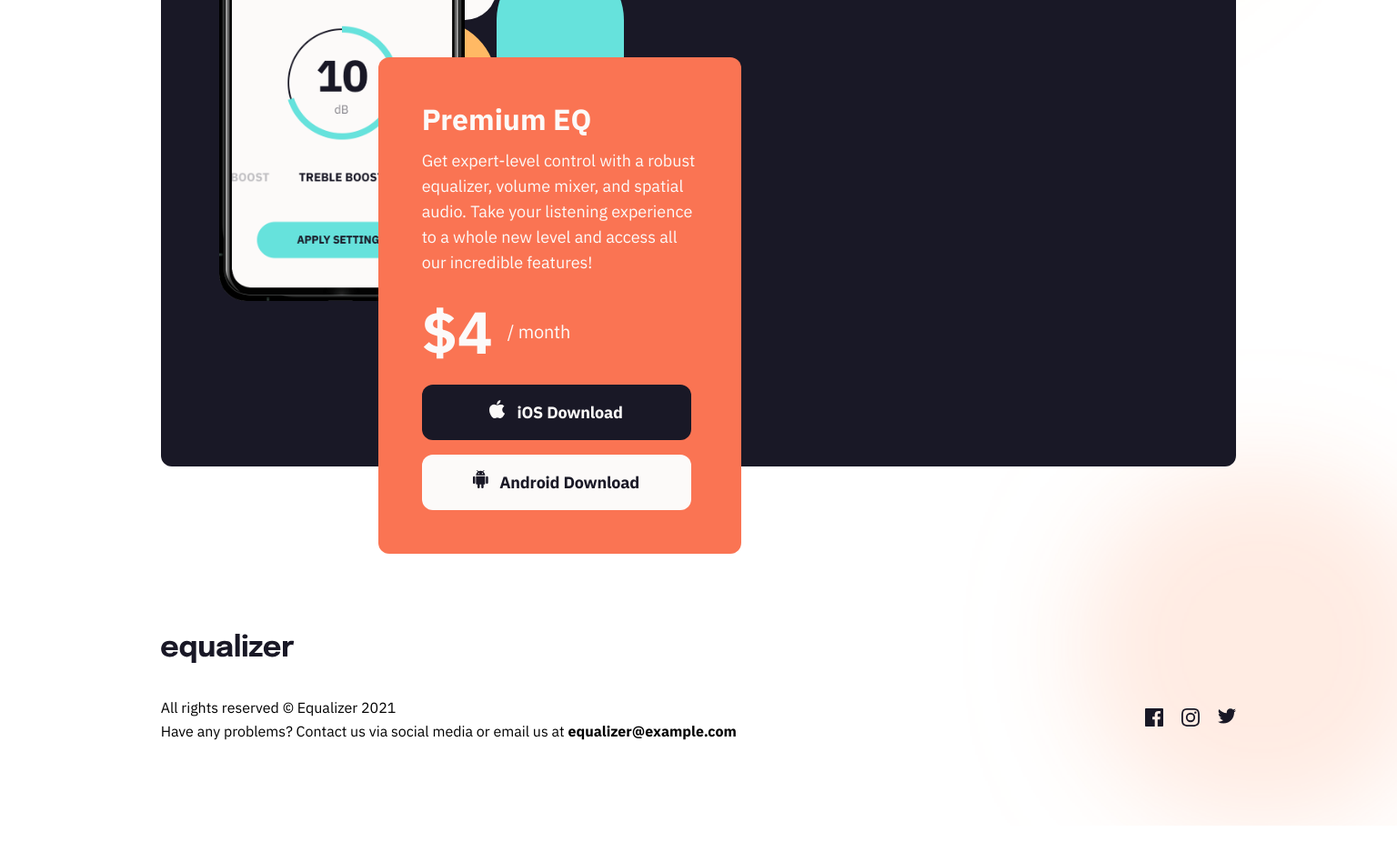
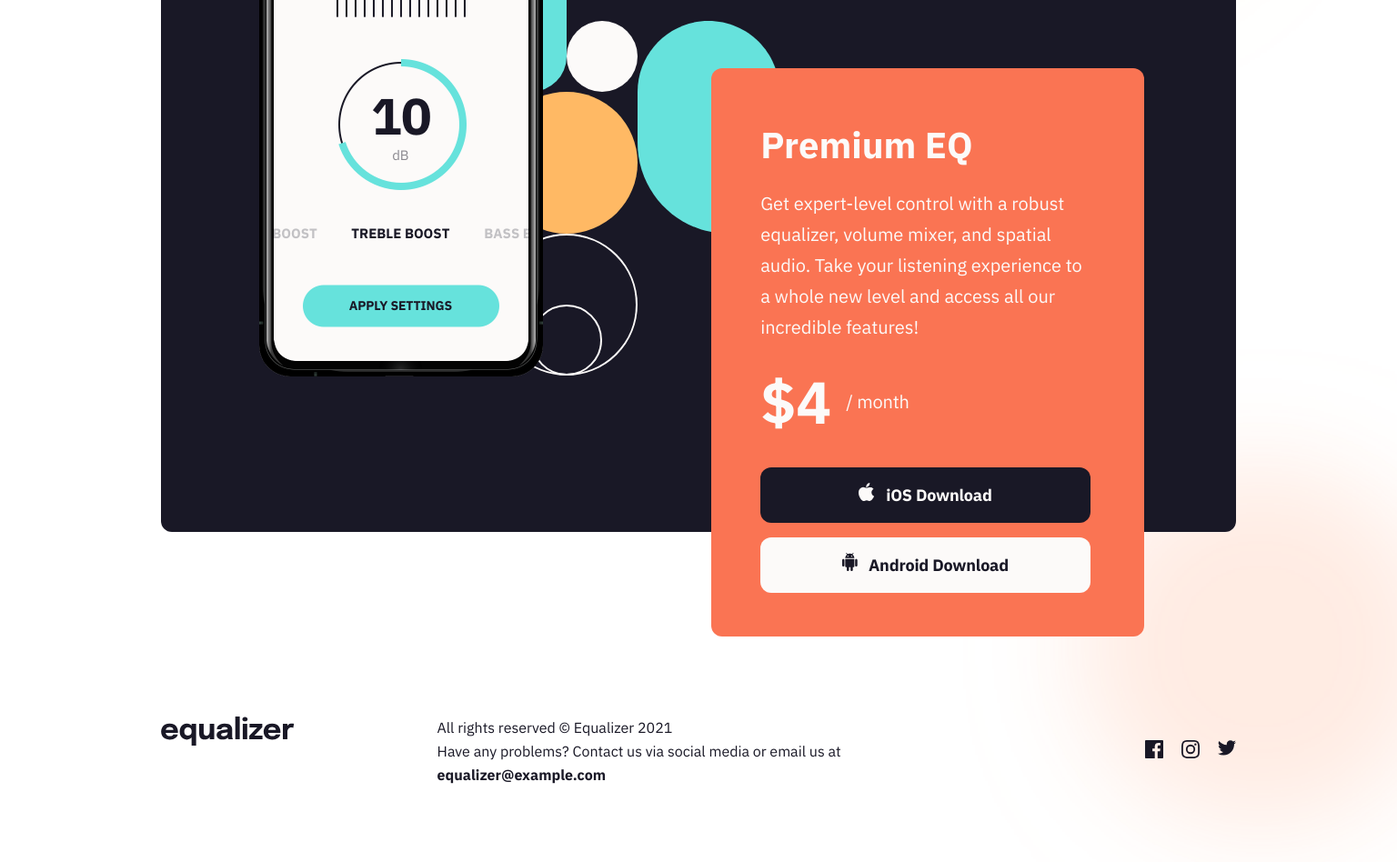
Before and after one commit to AndreaV89/equalizer-landing-page, a plain HTML site: page index.html in a window 1536 px wide. Shown: the part 880-1828 px from the top of the page at 91% size. Before the commit the page ends 1788 px from the top, so only its background shows below. Drawn offline with Linux system fonts and the light colour scheme.

Commit message:
finished

```diff
--- a/index.html
+++ b/index.html
@@ -39,12 +39,12 @@
       <div class="social-container">
         <div class="contact">
           <p>All rights reserved © Equalizer 2021</p>
-          <p>Have any problems? Contact us via social media or email us at <span>equalizer@example.com</span></p>
+          <p>Have any problems? Contact us via social media or email us at <a href="mailto:equalizer@example.com">equalizer@example.com</a></p>
         </div>
         <ul class="social-links">
-          <li><a href="#"><img src="assets/icon-facebook.svg" alt="Facebook"></a></li>
-          <li><a href="#"><img src="assets/icon-instagram.svg" alt="Instagram"></a></li>
-          <li><a href="#"><img src="assets/icon-twitter.svg" alt="Twitter"></a></li>
+          <li><a href="#"><svg class="icon" width="20" height="20" xmlns="http://www.w3.org/2000/svg"><path d="M18.896 0H1.104C.494 0 0 .494 0 1.104v17.793C0 19.506.494 20 1.104 20h9.58v-7.745H8.076V9.237h2.606V7.01c0-2.583 1.578-3.99 3.883-3.99 1.104 0 2.052.082 2.329.119v2.7h-1.598c-1.254 0-1.496.597-1.496 1.47v1.928h2.989l-.39 3.018h-2.6V20h5.098c.608 0 1.102-.494 1.102-1.104V1.104C20 .494 19.506 0 18.896 0Z" fill="#191826"/></svg></a></li>
+          <li><a href="#"><svg class="icon" width="20" height="20" xmlns="http://www.w3.org/2000/svg"><path d="M10 1.802c2.67 0 2.987.01 4.042.059 2.71.123 3.975 1.409 4.099 4.099.048 1.054.057 1.37.057 4.04 0 2.672-.01 2.988-.057 4.042-.124 2.687-1.387 3.975-4.1 4.099-1.054.048-1.37.058-4.041.058-2.67 0-2.987-.01-4.04-.058-2.718-.124-3.977-1.416-4.1-4.1-.048-1.054-.058-1.37-.058-4.041 0-2.67.01-2.986.058-4.04.124-2.69 1.387-3.977 4.1-4.1 1.054-.048 1.37-.058 4.04-.058ZM10 0C7.284 0 6.944.012 5.877.06 2.246.227.227 2.242.061 5.877.01 6.944 0 7.284 0 10s.012 3.057.06 4.123c.167 3.632 2.182 5.65 5.817 5.817 1.067.048 1.407.06 4.123.06s3.057-.012 4.123-.06c3.629-.167 5.652-2.182 5.816-5.817.05-1.066.061-1.407.061-4.123s-.012-3.056-.06-4.122C19.777 2.249 17.76.228 14.124.06 13.057.01 12.716 0 10 0Zm0 4.865a5.135 5.135 0 1 0 0 10.27 5.135 5.135 0 0 0 0-10.27Zm0 8.468a3.333 3.333 0 1 1 0-6.666 3.333 3.333 0 0 1 0 6.666Zm5.338-9.87a1.2 1.2 0 1 0 0 2.4 1.2 1.2 0 0 0 0-2.4Z" fill="#191826"/></svg></a></li>
+          <li><a href="#"><svg class="icon" width="20" height="17" xmlns="http://www.w3.org/2000/svg"><path d="M20 2.172a8.192 8.192 0 0 1-2.357.646 4.11 4.11 0 0 0 1.805-2.27 8.22 8.22 0 0 1-2.606.996A4.096 4.096 0 0 0 13.847.248c-2.65 0-4.596 2.472-3.998 5.037A11.648 11.648 0 0 1 1.392 1a4.109 4.109 0 0 0 1.27 5.478 4.086 4.086 0 0 1-1.858-.513c-.045 1.9 1.318 3.679 3.291 4.075a4.113 4.113 0 0 1-1.853.07 4.106 4.106 0 0 0 3.833 2.849A8.25 8.25 0 0 1 0 14.658a11.616 11.616 0 0 0 6.29 1.843c7.618 0 11.923-6.434 11.663-12.205A8.354 8.354 0 0 0 20 2.172Z" fill="#191826"/></svg></a></li>
         </ul>
       </div>
     </footer>
--- a/style.css
+++ b/style.css
@@ -3,6 +3,7 @@
     font-family: 'IBM Plex Sans', sans-serif;
     margin: 0;
     padding: 0;
+    color: #191826;
 }
 
 .banner {
@@ -23,7 +24,7 @@ h1 {
     font-size: 16px;
     font-weight: 400;
     line-height: 26px;
-    margin-top: 20px;
+    margin-top: 23px;
 }
 
 .main-content {
@@ -35,18 +36,19 @@ h1 {
     background-color: #191826;
     border-radius: 12px;
     background-image: url(assets/bg-pattern-2.svg);
-    background-position: top 0 left 47px;
+    background-position: 50% 0;
     background-size: 280px;
     background-repeat: no-repeat;
 }
 
 .illustration-app {
-    width: auto;
-    height: 430px;
+    width: 209px;
     position: absolute;
     top: -98px;
-    left: 80px;
-    right: auto;
+    left: 0;
+    right: 0;
+    margin-left: auto;
+    margin-right: auto;
 }
 
 .description-container {
@@ -59,7 +61,8 @@ h1 {
 
 h2,
 .description,
-.price-container {
+.price-text,
+.price {
     color: #FCFAF9;
 }
 
@@ -99,7 +102,7 @@ h2 {
 
 .ios-download,
 .android-download {
-    width: 296px;
+    width: 100%;
     height: 61px;
     border-radius: 12px;
     font-size: 18px;
@@ -140,8 +143,9 @@ footer {
     line-height: 26px;
 }
 
-.contact span {
+.contact a {
     font-weight: 700;
+    text-decoration: none;
 }
 
 .social-links {
@@ -165,9 +169,9 @@ footer {
         background-size: 266px, 1100px;
     }
     .banner {
+        width: 75%;
         padding: 0;
         background: none;
-        margin-right: 209px;
     }
     h1 {
         font-size: 64px;
@@ -184,18 +188,18 @@ footer {
     .main-content {
         margin-top: 249px;
         margin-bottom: 183px;
-        background-position: top -31px left 229px;
+        background-position: 50% -31px;
     }
     .illustration-app {
-        height: 556px;
-        position: absolute;
+        width: 270px;
         top: -138px;
-        left: 64px;
+        left: 9.3%;
+        margin: 0;
     }
     .description-container {
         width: 399px;
         top: 150px;
-        left: 239px;
+        right: 8.4%;
         padding: 48px;
     }
     footer {
@@ -210,7 +214,7 @@ footer {
         justify-content: space-between;
     }
     .contact {
-        width: 55%;
+        width: 53%;
     }
     .social-links {
         margin: 0;
@@ -245,4 +249,58 @@ footer {
         line-height: 34px;
         margin-top: 40px;
     }
+    .main-content {
+        margin-top: 321px;
+        margin-bottom: 202px;
+        background-position: 42.3% -40px;
+        background-size: 312px;
+    }
+    .illustration-app {
+        width: 312px;
+        top: -213px;
+        left: 9.2%;
+    }
+    .description-container {
+        width: 40.2%;
+        top: 90px;
+        left: 51.2%;
+        padding: 58px 59px 48px 54px;
+    }
+    h2 {
+        font-size: 40px;
+        line-height: 52px;
+        margin-bottom: 22px;
+    }
+    .description {
+        font-size: 20px;
+        line-height: 34px;
+        margin-bottom: 39px;
+    }
+    .price-container {
+        margin-bottom: 46px;
+    }
+    .ios-download,
+    .android-download {
+        width: 100%;
+    }
+    .ios-download:hover {
+        background-color: #66E2DC;
+    }
+    .android-download:hover {
+        background-color: #FFB964;
+    }
+    footer {
+        display: flex;
+        justify-content: space-between;
+        align-items: flex-start;
+    }
+    .footer-logo {
+        margin: 0;
+    }
+    .social-container {
+        width: 74.3%;
+    }
+    .icon:hover path {
+        fill: #FFB964;
+    }
 }
```
